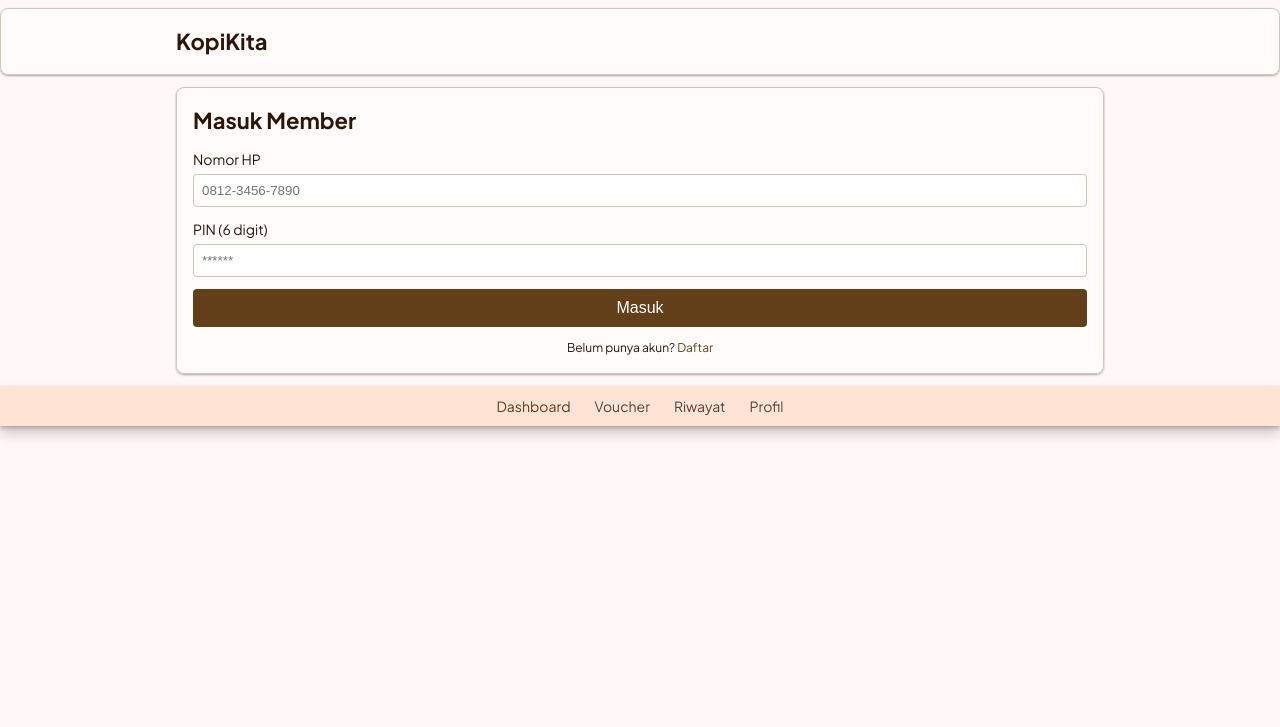
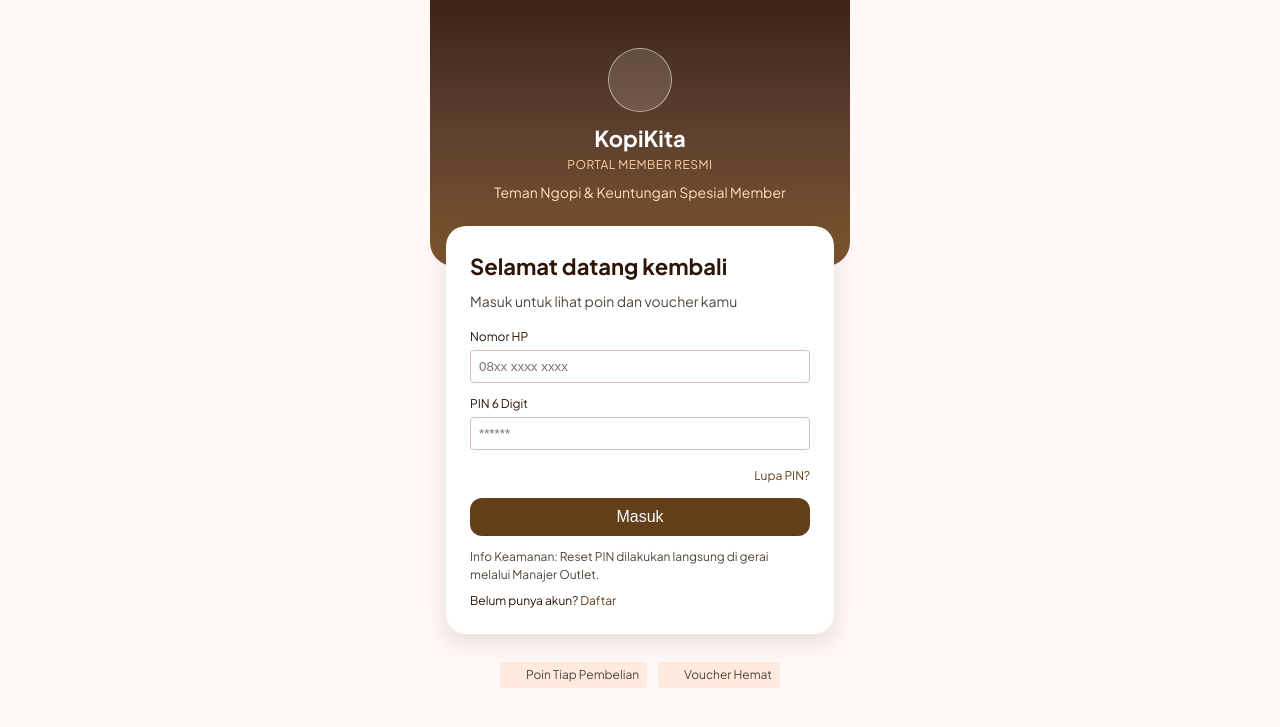
Before and after one commit to Flesh2828/Prototipe-Hanif-Hafidz, a PHP site: page /Prototipe-Hanif-Hafidz/member/login.php in a window 1280 px wide. Shown: the top 727 px of the page. Run offline with PHP 8.4, Linux system fonts and the light colour scheme.

Commit message:
member: login/register hero dan kartu (WIP)

```diff
--- a/includes/member_layout.php
+++ b/includes/member_layout.php
@@ -1,5 +1,5 @@
 <?php
-/* includes/member_layout.php */
+$publicPage = $publicPage ?? false; // flag to hide global UI for login/register pages
 ?>
 <!DOCTYPE html>
 <html lang="id">
@@ -16,23 +16,29 @@
     <script src="/Prototipe-Hanif-Hafidz/public/js/member.js" defer></script>
 </head>
 <body>
-    <!-- Header -->
+<?php if (!$publicPage): ?>
+    <!-- Header (visible on internal pages) -->
     <header class="card-glass" style="margin-top:8px;">
         <div class="container">
             <h1 style="font-size: var(--size-22); margin:0;">KopiKita</h1>
         </div>
     </header>
-    <!-- Main content placeholder -->
+<?php endif; ?>
+
+    <!-- Main content injected by page scripts -->
     <main class="container" id="main-content">
-        <!-- Page specific content will be injected here -->
-    <?php if (isset($pageContent)) echo $pageContent; ?></main>
-    <!-- Navigation (bottom for mobile, top for desktop) -->
+        <?php if (isset($pageContent)) echo $pageContent; ?>
+    </main>
+
+<?php if (!$publicPage): ?>
+    <!-- Bottom navigation (mobile) -->
     <nav class="bottom-nav" id="bottom-nav">
-        <a href="login.php" class="active"><span>🏠</span><br><small>Beranda</small></a>
+        <a href="dashboard.php" class="active"><span>🏠</span><br><small>Beranda</small></a>
         <a href="vouchers.php"><span>🎟️</span><br><small>Voucher</small></a>
         <a href="history.php"><span>📜</span><br><small>Riwayat</small></a>
         <a href="profile.php"><span>👤</span><br><small>Profil</small></a>
     </nav>
+    <!-- Top navigation (desktop) -->
     <nav class="top-nav" id="top-nav">
         <ul>
             <li><a href="dashboard.php" class="active">Dashboard</a></li>
@@ -41,6 +47,8 @@
             <li><a href="profile.php">Profil</a></li>
         </ul>
     </nav>
+<?php endif; ?>
+
     <!-- Toast container -->
     <div id="toast" style="position:fixed; top:16px; right:16px; z-index:9999;"></div>
     <!-- Modal container -->
--- a/member/login.php
+++ b/member/login.php
@@ -1,52 +1,61 @@
 <?php
-// member/login.php – Login page (uses dummy backend)
-$pageContent = <<<HTML
-<div class="card-glass">
-    <h2 style="font-size: var(--size-22); margin-bottom: 12px;">Masuk Member</h2>
-    <form id="login-form">
-        <div style="margin-bottom: 12px;">
-            <label for="phone" style="display:block; font-size: var(--size-14); margin-bottom:4px;">Nomor HP</label>
-            <input type="tel" id="phone" name="phone" required pattern="[0-9\-]+" style="width:100%; padding:8px; border:1px solid var(--color-outline-variant); border-radius: var(--radius-sm);" placeholder="0812-3456-7890" />
+$pageTitle = 'Masuk Member';
+$publicPage = true; // hide global header/nav
+ob_start();
+?>
+<div class="auth-shell">
+    <div class="auth-hero">
+        <div class="logo">
+            <svg class="icon" aria-hidden="true"><use href="/Prototipe-Hanif-Hafidz/public/img/sprite.svg#icon-cup"/></svg>
         </div>
-        <div style="margin-bottom: 12px;">
-            <label for="pin" style="display:block; font-size: var(--size-14); margin-bottom:4px;">PIN (6 digit)</label>
-            <input type="password" id="pin" name="pin" required minlength="6" maxlength="6" style="width:100%; padding:8px; border:1px solid var(--color-outline-variant); border-radius: var(--radius-sm);" placeholder="******" />
-        </div>
-        <button type="submit" style="width:100%; padding:10px; background: var(--color-primary); color:#fff; border:none; border-radius: var(--radius-sm); font-size: var(--size-16);">Masuk</button>
-    </form>
-    <p style="margin-top:12px; font-size: var(--size-12); text-align:center;">
-        Belum punya akun? <a href="register.php" style="color: var(--color-primary); text-decoration:none;">Daftar</a>
-    </p>
-    <div id="lock-state" style="display:none; margin-top:12px; color: var(--color-error); font-size: var(--size-12); text-align:center;">
-        <span style="margin-right:4px;">🔒</span>Akun terkunci karena 5 x gagal masuk. Coba lagi dalam 15 menit.
+        <div class="title">KopiKita</div>
+        <div class="subtitle">Portal Member Resmi</div>
+        <div class="tagline">Teman Ngopi &amp; Keuntungan Spesial Member</div>
+        <div class="blob"></div>
+        <div class="blob"></div>
+    </div>
+    <div class="auth-card">
+        <h2 class="form-title" style="font-size: var(--size-22); margin-bottom:8px;">Selamat datang kembali</h2>
+        <p class="form-sub" style="font-size: var(--size-14); color:var(--color-on-surface-variant); margin-bottom:16px;">Masuk untuk lihat poin dan voucher kamu</p>
+        <form id="login-form">
+            <div style="margin-bottom:12px;">
+                <label for="phone" style="display:block; font-size: var(--size-12); margin-bottom:4px;">Nomor HP</label>
+                <input type="tel" id="phone" name="phone" required placeholder="08xx xxxx xxxx" style="width:100%; padding:8px; border:1px solid var(--color-outline-variant); border-radius: var(--radius-sm);" />
+            </div>
+            <div style="margin-bottom:12px; position:relative;">
+                <label for="pin" style="display:block; font-size: var(--size-12); margin-bottom:4px;">PIN 6 Digit</label>
+                <input type="password" id="pin" name="pin" required minlength="6" maxlength="6" placeholder="******" style="width:100%; padding:8px 36px 8px 8px; border:1px solid var(--color-outline-variant); border-radius: var(--radius-sm);" />
+                <button type="button" id="toggle-pin" aria-label="Tampilkan PIN" aria-pressed="false" style="position:absolute; right:8px; top:34px; background:none; border:none; cursor:pointer; color:var(--color-on-surface-variant);">
+                    <svg class="icon" aria-hidden="true"><use href="/Prototipe-Hanif-Hafidz/public/img/sprite.svg#icon-eye"/></svg>
+                </button>
+            </div>
+            <div style="text-align:right; margin-bottom:12px;">
+                <a href="#" style="font-size: var(--size-12); color:var(--color-primary); text-decoration:none;">Lupa PIN?</a>
+            </div>
+            <button type="submit" style="width:100%; padding:10px; background:var(--color-primary); color:#fff; border:none; border-radius:12px; font-size:var(--size-16);">Masuk</button>
+        </form>
+        <p style="margin-top:12px; font-size: var(--size-12); color:var(--color-on-surface-variant);">Info Keamanan: Reset PIN dilakukan langsung di gerai melalui Manajer Outlet.</p>
+        <p style="margin-top:8px; font-size: var(--size-12);">Belum punya akun? <a href="register.php" style="color:var(--color-primary); text-decoration:none;">Daftar</a></p>
+    </div>
+    <div style="text-align:center; margin-top:16px;">
+        <span class="chip"><svg class="icon" aria-hidden="true"><use href="/Prototipe-Hanif-Hafidz/public/img/sprite.svg#icon-star"/></svg>Poin Tiap Pembelian</span>
+        <span class="chip"><svg class="icon" aria-hidden="true"><use href="/Prototipe-Hanif-Hafidz/public/img/sprite.svg#icon-ticket"/></svg>Voucher Hemat</span>
     </div>
 </div>
 <script>
-    // Show lock message if account is locked in localStorage (handled by MemberAPI.login)
-    (function(){
-        const urlParams = new URLSearchParams(window.location.search);
-        const phone = document.getElementById('phone').value.trim();
-        // Check stored lock flag for any phone (the API stores under loginLock_<phone>)
-        // We'll read from localStorage after a failed attempt; for initial load we just hide.
-        const lockDiv = document.getElementById('lock-state');
-        // Function to refresh lock UI
-        function refreshLock(){
-            const stored = JSON.parse(localStorage.getItem('loginLock_' + (document.getElementById('phone').value || '')) || '{}');
-            if (stored.lockUntil && Date.now() < stored.lockUntil) {
-                lockDiv.style.display = 'block';
-            } else {
-                lockDiv.style.display = 'none';
-            }
-        }
-        // Bind change event to re‑check when user types a phone number
-        document.getElementById('phone').addEventListener('input', refreshLock);
-        // Initial check (if query includes phone)
-        if (urlParams.has('phone')) {
-            document.getElementById('phone').value = urlParams.get('phone');
-            refreshLock();
-        }
-    })();
+    // Toggle PIN visibility – swaps eye/eye-off icons from sprite
+    document.getElementById('toggle-pin').addEventListener('click', function(){
+        const pin = document.getElementById('pin');
+        const use = this.querySelector('use');
+        const showing = pin.type === 'text';
+        pin.type = showing ? 'password' : 'text';
+        this.setAttribute('aria-pressed', showing ? 'false' : 'true');
+        this.setAttribute('aria-label', showing ? 'Tampilkan PIN' : 'Sembunyikan PIN');
+        const newHref = showing ? '/Prototipe-Hanif-Hafidz/public/img/sprite.svg#icon-eye' : '/Prototipe-Hanif-Hafidz/public/img/sprite.svg#icon-eye-off';
+        use.setAttribute('href', newHref);
+    });
 </script>
-HTML;
-include '../includes/member_layout.php';
+<?php
+$pageContent = ob_get_clean();
+include __DIR__ . '/../includes/member_layout.php';
 ?>
--- a/public/css/member.css
+++ b/public/css/member.css
@@ -15,7 +15,8 @@
   --color-secondary: #85530b;
   --color-secondary-container: #fdb96b;
   --color-secondary-fixed: #ffddba;
-  --color-hero: #5e402f; /* intermediate */
+  --color-hero: #5e402f;
+  /* intermediate */
   --color-caramel: #c58940;
   --color-border: #e5e2dc;
   --color-success: #047857;
@@ -23,57 +24,345 @@
   --color-error: #ba1a1a;
   /* Typography (rem values) */
   --font-base: "Plus Jakarta Sans", sans-serif;
-  --size-10: 0.625rem;   /* 10px */
-  --size-12: 0.75rem;    /* 12px */
-  --size-14: 0.875rem;   /* 14px */
-  --size-16: 1rem;        /* 16px */
-  --size-18: 1.125rem;   /* 18px */
-  --size-22: 1.375rem;   /* 22px */
-  --size-28: 1.75rem;    /* 28px */
-  --size-36: 2.25rem;    /* 36px */
+  --size-10: 0.625rem;
+  /* 10px */
+  --size-12: 0.75rem;
+  /* 12px */
+  --size-14: 0.875rem;
+  /* 14px */
+  --size-16: 1rem;
+  /* 16px */
+  --size-18: 1.125rem;
+  /* 18px */
+  --size-22: 1.375rem;
+  /* 22px */
+  --size-28: 1.75rem;
+  /* 28px */
+  --size-36: 2.25rem;
+  /* 36px */
   --radius-sm: 4px;
   --radius-md: 8px;
   --radius-lg: 12px;
   --radius-full: 9999px;
   /* Elevation shadows */
-  --elev-1: 0 1px 3px rgba(0,0,0,0.12), 0 1px 2px rgba(0,0,0,0.24);
-  --elev-23: 0 6px 10px rgba(0,0,0,0.15), 0 1px 3px rgba(0,0,0,0.2);
-  --elev-25: 0 8px 12px rgba(0,0,0,0.18), 0 2px 4px rgba(0,0,0,0.22);
-  --elev-26: 0 10px 15px rgba(0,0,0,0.2), 0 3px 5px rgba(0,0,0,0.25);
+  --elev-1: 0 1px 3px rgba(0, 0, 0, 0.12), 0 1px 2px rgba(0, 0, 0, 0.24);
+  --elev-23: 0 6px 10px rgba(0, 0, 0, 0.15), 0 1px 3px rgba(0, 0, 0, 0.2);
+  --elev-25: 0 8px 12px rgba(0, 0, 0, 0.18), 0 2px 4px rgba(0, 0, 0, 0.22);
+  --elev-26: 0 10px 15px rgba(0, 0, 0, 0.2), 0 3px 5px rgba(0, 0, 0, 0.25);
 }
 
 /* Global reset */
-* { box-sizing: border-box; margin:0; padding:0; }
-html, body { font-family: var(--font-base); background: var(--color-surface); color: var(--color-on-surface); line-height:1.5; }
+* {
+  box-sizing: border-box;
+  margin: 0;
+  padding: 0;
+}
+
+html,
+body {
+  font-family: var(--font-base);
+  background: var(--color-surface);
+  color: var(--color-on-surface);
+  line-height: 1.5;
+}
+
+/* Hero for public pages */
+.hero-public {
+  background: linear-gradient(180deg, #3d2314 0%, #5e402f 50%, #7d562d 100%);
+  position: relative;
+  padding: 60px 16px 40px;
+  text-align: center;
+  border-bottom-left-radius: 24px;
+  border-bottom-right-radius: 24px;
+  overflow: hidden;
+}
+
+.hero-public .logo {
+  width: 64px;
+  height: 64px;
+  margin: 0 auto 12px;
+}
+
+.hero-public .title {
+  font-size: var(--size-28);
+  color: #fff;
+  margin-bottom: 4px;
+}
+
+.hero-public .subtitle {
+  font-size: var(--size-14);
+  color: #fff;
+  margin-bottom: 4px;
+}
+
+.hero-public .tagline {
+  font-size: var(--size-12);
+  color: #fff;
+}
+
+.hero-public .blob {
+  position: absolute;
+  width: 200px;
+  height: 200px;
+  background: var(--color-caramel);
+  border-radius: 50%;
+  filter: blur(80px);
+  opacity: 0.15;
+}
+
+.hero-public .blob:nth-child(1) {
+  top: -80px;
+  left: -80px;
+}
+
+.hero-public .blob:nth-child(2) {
+  bottom: -80px;
+  right: -80px;
+  background: var(--color-secondary-container);
+}
+
+
+
+.card-form {
+  background: var(--color-card);
+  max-width: 420px;
+  margin: -40px auto 24px;
+  /* overlap hero */
+  border-radius: 20px;
+  box-shadow: var(--elev-23);
+  padding: 24px;
+}
+
+/* Chips */
+.chip {
+  display: inline-flex;
+  align-items: center;
+  gap: 4px;
+  background: var(--color-surface-mid);
+  color: var(--color-on-surface-variant);
+  border-radius: var(--radius-sm);
+  padding: 4px 8px;
+  font-size: var(--size-12);
+  margin: 4px;
+}
+
+.chip svg {
+  width: 14px;
+  height: 14px;
+}
+
+* {
+  box-sizing: border-box;
+  margin: 0;
+  padding: 0;
+}
+
+html,
+body {
+  font-family: var(--font-base);
+  background: var(--color-surface);
+  color: var(--color-on-surface);
+  line-height: 1.5;
+}
 
 /* Layout helpers */
-.container { width: 100%; max-width: 960px; margin:0 auto; padding:0 16px; }
+.container {
+  width: 100%;
+  max-width: 960px;
+  margin: 0 auto;
+  padding: 0 16px;
+}
 
 /* Bottom navigation (mobile) */
-.bottom-nav { position:fixed; bottom:0; left:0; right:0; height:56px; background: var(--color-surface-high); display:flex; justify-content:space-around; align-items:center; box-shadow: var(--elev-25); }
-.bottom-nav a { color: var(--color-on-surface-variant); text-align:center; font-size: var(--size-12); text-decoration:none; }
-.bottom-nav a.active { color: var(--color-primary); }
+.bottom-nav {
+  position: fixed;
+  bottom: 0;
+  left: 0;
+  right: 0;
+  height: 56px;
+  background: var(--color-surface-high);
+  display: flex;
+  justify-content: space-around;
+  align-items: center;
+  box-shadow: var(--elev-25);
+}
+
+.bottom-nav a {
+  color: var(--color-on-surface-variant);
+  text-align: center;
+  font-size: var(--size-12);
+  text-decoration: none;
+}
+
+.bottom-nav a.active {
+  color: var(--color-primary);
+}
 
 /* Top navigation (desktop) */
-.top-nav { display:none; background: var(--color-surface-high); padding:8px 0; box-shadow: var(--elev-25); }
-.top-nav ul { list-style:none; display:flex; justify-content:center; gap:24px; }
-.top-nav a { color: var(--color-on-surface-variant); text-decoration:none; font-size: var(--size-14); }
-.top-nav a.active { color: var(--color-primary); }
+.top-nav {
+  display: none;
+  background: var(--color-surface-high);
+  padding: 8px 0;
+  box-shadow: var(--elev-25);
+}
+
+.top-nav ul {
+  list-style: none;
+  display: flex;
+  justify-content: center;
+  gap: 24px;
+}
+
+.top-nav a {
+  color: var(--color-on-surface-variant);
+  text-decoration: none;
+  font-size: var(--size-14);
+}
+
+.top-nav a.active {
+  color: var(--color-primary);
+}
 
 /* Card (glass) */
-.card-glass { background: rgba(255,255,255,0.6); backdrop-filter: blur(8px); border-radius: var(--radius-md); border:1px solid var(--color-outline-variant); box-shadow: var(--elev-1); padding:16px; margin:12px 0; }
-.card-solid { background: var(--color-card); border-radius: var(--radius-md); border:1px solid var(--color-outline-variant); box-shadow: var(--elev-23); padding:16px; margin:12px 0; }
+.card-glass {
+  background: rgba(255, 255, 255, 0.6);
+  backdrop-filter: blur(8px);
+  border-radius: var(--radius-md);
+  border: 1px solid var(--color-outline-variant);
+  box-shadow: var(--elev-1);
+  padding: 16px;
+  margin: 12px 0;
+}
+
+.card-solid {
+  background: var(--color-card);
+  border-radius: var(--radius-md);
+  border: 1px solid var(--color-outline-variant);
+  box-shadow: var(--elev-23);
+  padding: 16px;
+  margin: 12px 0;
+}
 
 /* Skeleton loading */
-.skeleton { background: var(--color-surface-low); border-radius: var(--radius-sm); min-height:1rem; animation: pulse 1.5s infinite ease-in-out; }
-@keyframes pulse { 0% { opacity:1; } 50% { opacity:0.4; } 100% { opacity:1; } }
+.skeleton {
+  background: var(--color-surface-low);
+  border-radius: var(--radius-sm);
+  min-height: 1rem;
+  animation: pulse 1.5s infinite ease-in-out;
+}
+
+@keyframes pulse {
+  0% {
+    opacity: 1;
+  }
+
+  50% {
+    opacity: 0.4;
+  }
+
+  100% {
+    opacity: 1;
+  }
+}
 
 /* Responsive breakpoints */
 @media (min-width: 768px) {
-  .bottom-nav { display:none; }
-  .top-nav { display:block; }
-  .grid-2 { display:grid; grid-template-columns: repeat(2,1fr); gap:16px; }
+  .bottom-nav {
+    display: none;
+  }
+
+  .top-nav {
+    display: block;
+  }
+
+  .grid-2 {
+    display: grid;
+    grid-template-columns: repeat(2, 1fr);
+    gap: 16px;
+  }
 }
+
 @media (min-width: 1280px) {
-  .grid-3 { display:grid; grid-template-columns: repeat(3,1fr); gap:16px; }
+  .grid-3 {
+    display: grid;
+    grid-template-columns: repeat(3, 1fr);
+    gap: 16px;
+  }
 }
+
+/* ===== Auth (login/register) ===== */
+.icon {
+  width: 20px;
+  height: 20px;
+  fill: none;
+  stroke: currentColor;
+  stroke-width: 1.75;
+  flex-shrink: 0;
+}
+
+.auth-shell {
+  max-width: 420px;
+  margin: 0 auto;
+  position: relative;
+}
+
+.auth-hero {
+  position: relative;
+  z-index: 1;
+  overflow: hidden;
+  text-align: center;
+  background: linear-gradient(180deg, #3d2314 0%, #5e402f 50%, #7d562d 100%);
+  padding: 48px 16px 64px;
+  border-bottom-left-radius: 24px;
+  border-bottom-right-radius: 24px;
+}
+
+.auth-hero .logo {
+  width: 64px;
+  height: 64px;
+  margin: 0 auto 12px;
+  border-radius: 50%;
+  display: flex;
+  align-items: center;
+  justify-content: center;
+  background: rgba(255, 255, 255, 0.15);
+  border: 1px solid rgba(255, 255, 255, 0.5);
+  color: #fff;
+}
+
+.auth-hero .logo svg {
+  width: 32px;
+  height: 32px;
+}
+
+.auth-hero .title {
+  font-size: 22px;
+  line-height: 28px;
+  font-weight: 700;
+  color: #ffffff;
+  margin-bottom: 4px;
+}
+
+.auth-hero .subtitle {
+  font-size: 12px;
+  text-transform: uppercase;
+  letter-spacing: 0.04em;
+  color: #ffcfa3;
+  margin-bottom: 8px;
+}
+
+.auth-hero .tagline {
+  font-size: 14px;
+  line-height: 20px;
+  color: #ffddba;
+}
+
+.auth-card {
+  position: relative;
+  z-index: 2;
+  background: #ffffff;
+  border-radius: 20px;
+  padding: 24px;
+  box-shadow: 0 8px 24px rgba(45, 21, 7, 0.12);
+  margin: -40px 16px 24px;
+}
```
Also changed, not shown: member/register.php (+45 -27 lines).
